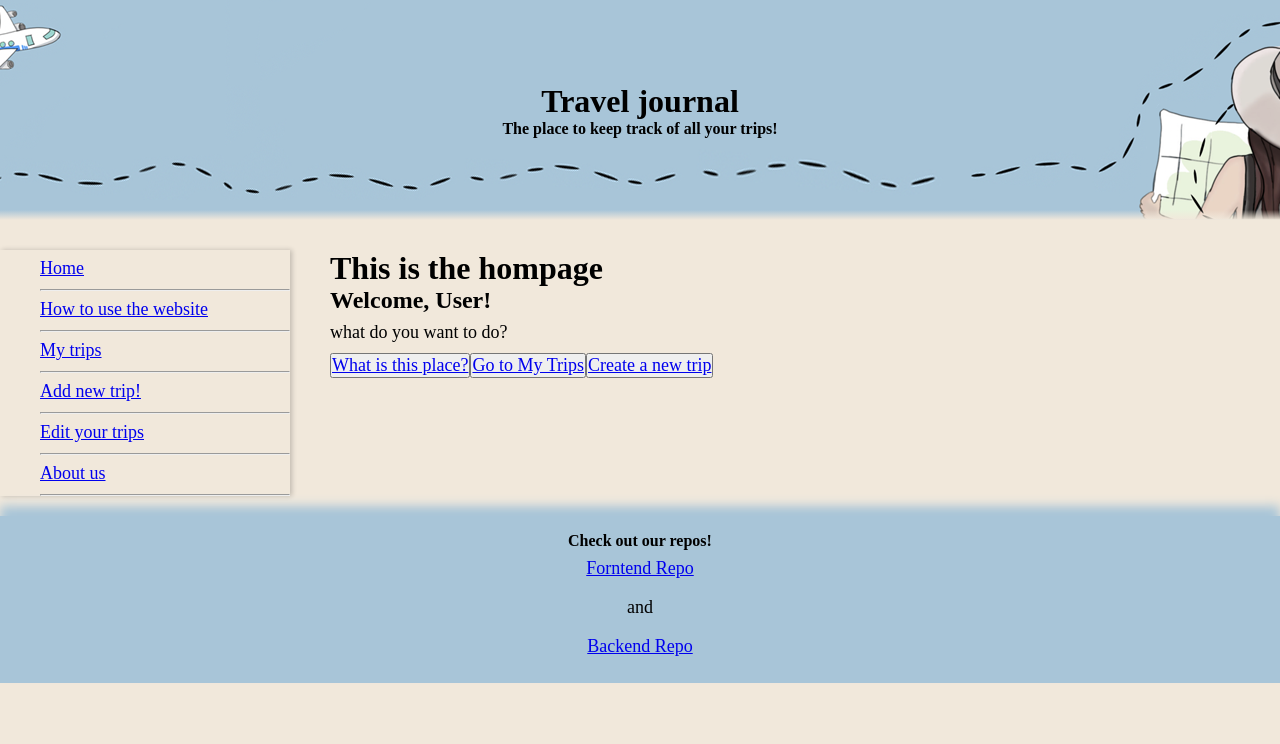
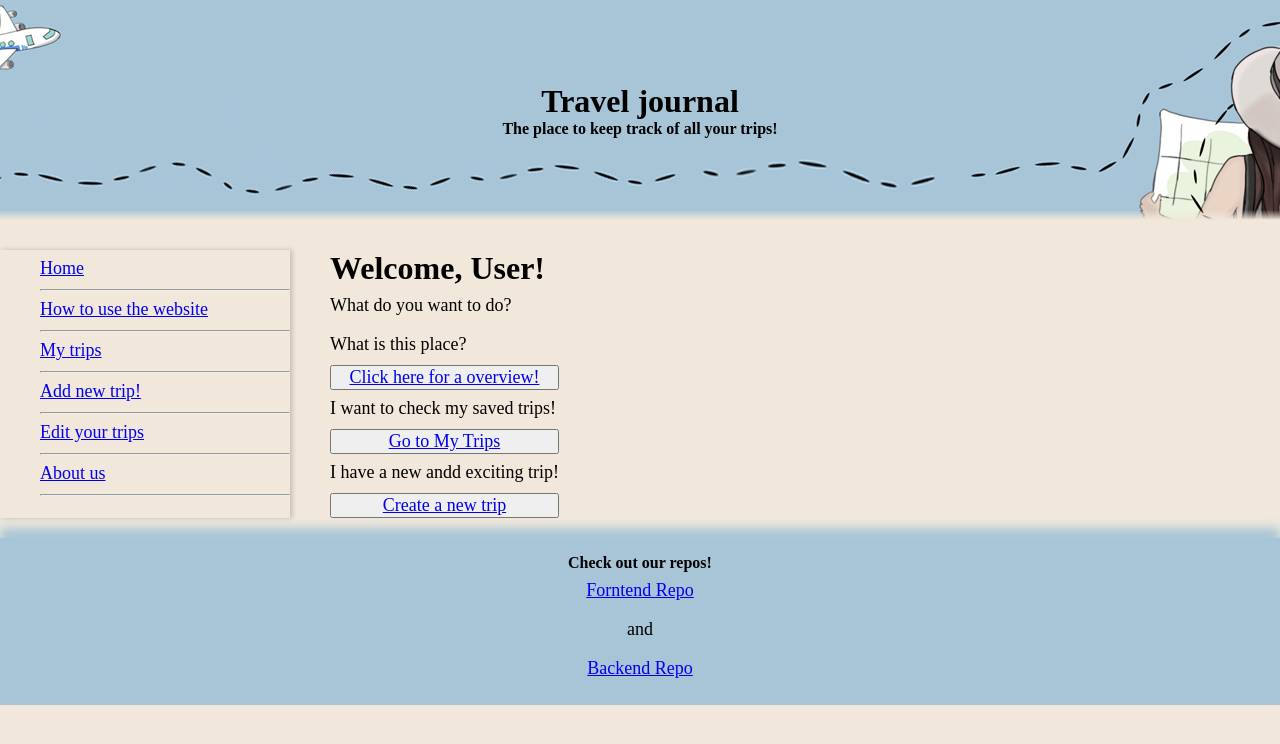
Before and after one commit to LenaH92/travel-journal-forntend, a React (Vite) app: page / in a window 1280 px wide. Shown: the top 744 px of the page. Built offline with nearby package versions, Linux system fonts and the light colour scheme; no server answers; a web font is replaced by a local one.

Commit message:
movedd img to public bc not showing in deploy, styled hompage a bit

```diff
--- a/src/App.css
+++ b/src/App.css
@@ -101,8 +101,10 @@ h6 {
     text-align: justify;
     padding: 30px;
     max-width: 400px;
-    background: radial-gradient(ellipse, rgb(241, 232, 219), #c0e0f5);
+    background: radial-gradient(ellipse, rgb(241, 232, 219) 60%, #c0e0f5 100%);
+    box-shadow: 0 0 5px 3px #a8c5d8;
     border-radius: 30px;
+    margin: 20px 0 20px 0;
 
 }
 
@@ -114,3 +116,9 @@ h6 {
     margin: auto;
     padding-bottom: 20px;
 }
+
+/* Hompage styling */
+.buttonsDiv {
+    display: flex;
+    flex-direction: column;
+}
--- a/src/pages/HomePage.jsx
+++ b/src/pages/HomePage.jsx
@@ -2,12 +2,17 @@ import { Link } from "react-router-dom";
 
 const HomePage = () => {
     return (<>
-        <h1>This is the hompage</h1>
-        <h2>Welcome, User!</h2>
-        <p>what do you want to do?</p>
-        <button type="button"><Link to='/instructions'> What is this place?</Link></button>
-        <button type="button"><Link to='/my-trips'>Go to My Trips</Link></button>
-        <button type="button"><Link to='/trip/new'>Create a new trip</Link></button>
+        <h1>Welcome, User!</h1>
+        <p>What do you want to do?</p>
+        <div className="buttonsDiv">
+            <p>What is this place?</p>
+            <button type="button"><Link to='/instructions'> Click here for a overview!</Link></button>
+            <p>I want to check my saved trips!</p>
+            <button type="button"><Link to='/my-trips'>Go to My Trips</Link></button>
+            <p>I have a new andd exciting trip!</p>
+            <button type="button"><Link to='/trip/new'>Create a new trip</Link></button>
+        </div>
+
 
     </>);
 }
--- a/src/pages/aboutUsPage.jsx
+++ b/src/pages/aboutUsPage.jsx
@@ -10,7 +10,7 @@ const AboutUsPage = () => {
             <p>Thank you for visiting, and we hope you get to know a little bit about us here</p>
             <div className="justUs">
                 <div id="albertsDiv">
-                    <img src="src/img/albert_pfp.png " alt="Albert's slack profile picture" />
+                    <img src="public/albert_pfp.png" alt="Albert's slack profile picture" />
                     <h3>Albert Salgiriev's story</h3>
                     <p>Albert Salgiriev is a passionate learner and a lover of all things tech. Currently, he is diving into the world of Full Stack Web Development through the IronHack bootcamp. Born with a strong appreciation for music, Albert has always been drawn to the powerful sounds of heavy metal. However, recently, he has discovered a new passion for electro music, enjoying the electronic beats and rhythms that add a fresh dimension to his music taste.</p>
 
@@ -19,7 +19,7 @@ const AboutUsPage = () => {
                     <p>Through his time at IronHack, Albert is not just building technical skills but also expanding his horizons, connecting his diverse passions, and bringing his creativity into every project he works on.</p>
                 </div>
                 <div id="lenasDiv">
-                    <img src="src/img/lena_pfp.png" alt="Lena's slack profile picture" />
+                    <img src="public/lena_pfp.png" alt="Lena's slack profile picture" />
                     <h3>Lena Cortes' story</h3>
                     <p>Lena Cortés, born and raised in Valencia, Spain, has always had a passion for exploring new places. Her love for travel has taken her to various corners of the world, where she’s immersed herself in different cultures and experiences. Despite her busy life as an avid traveler, Lena decided to expand her horizons even further by diving into the world of programming.</p>
 
```
Also changed, not shown: public/albert_pfp.png (renamed from src/img/albert_pfp.png), public/lena_pfp.png (renamed from src/img/lena_pfp.png).
